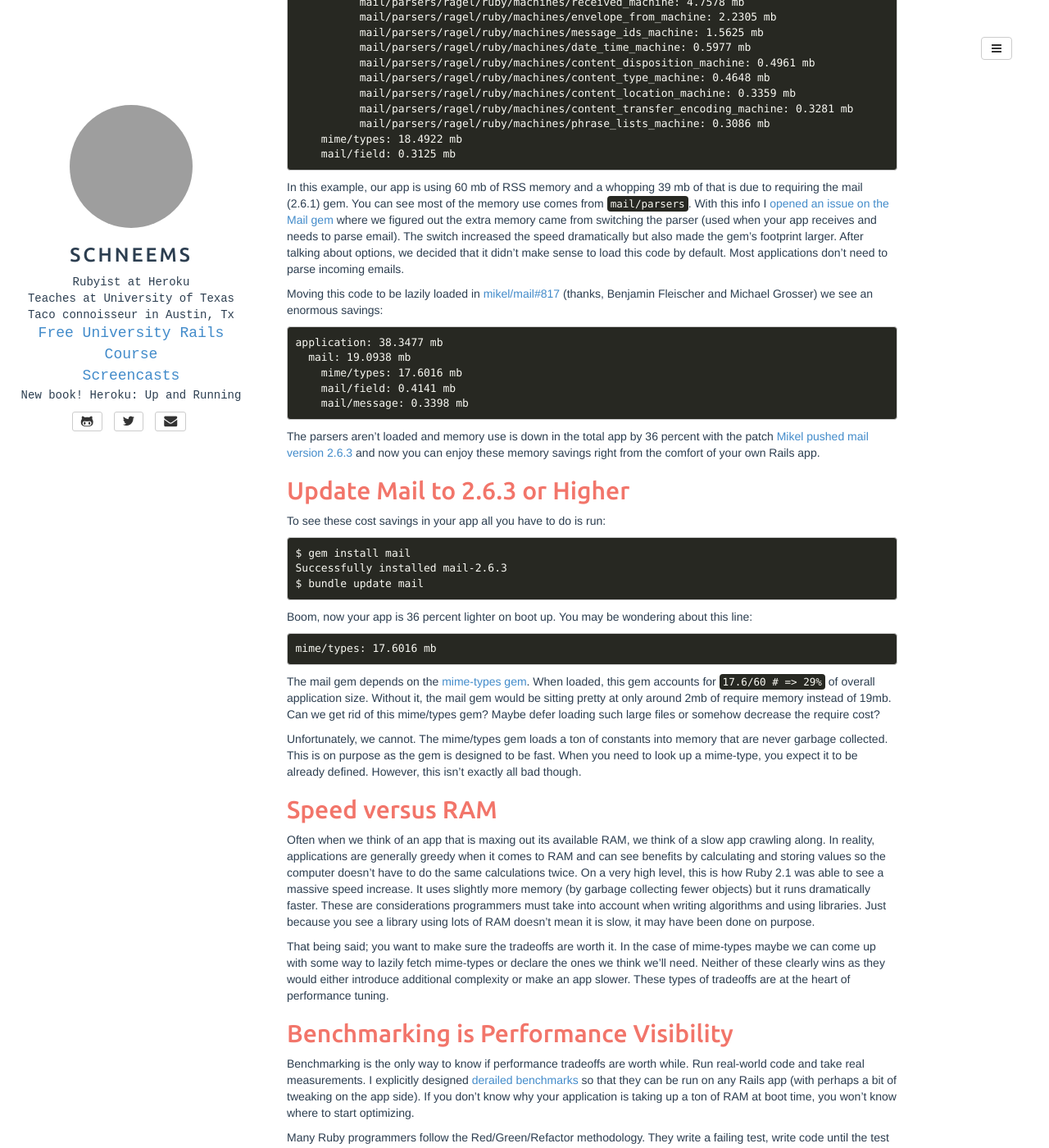
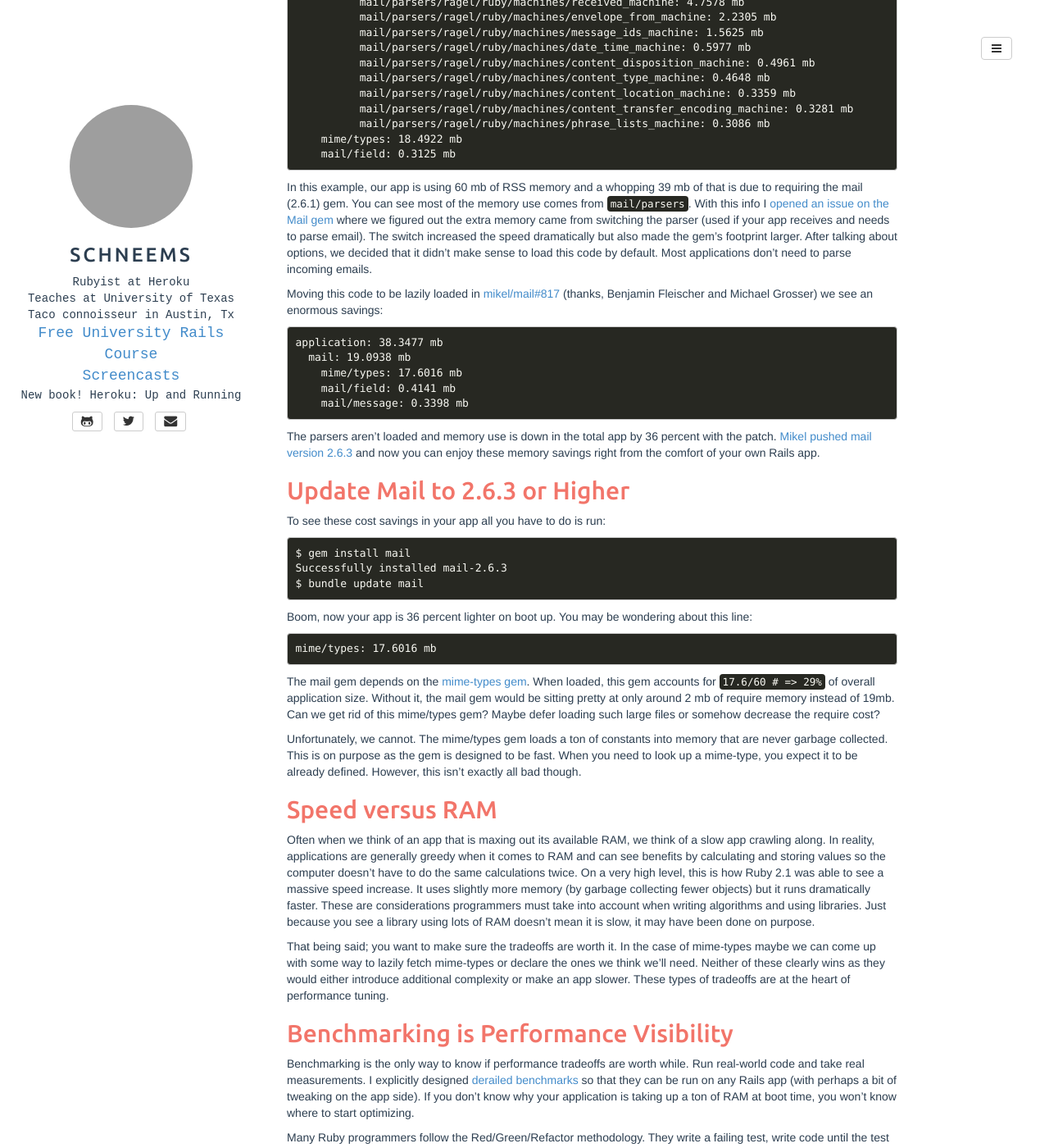
Before and after one commit to schneems/schneems, a Jekyll site: the page built from _posts/2014-11-07-i-ram-what-i-ram.md, in a window 1280 px wide and 1400 px high, scrolled down 587 px. Shown: the whole window at 82% size. Built offline with Jekyll 4.4.1, drawn with Linux system fonts in a browser that asks for light colours; Markdown is read by kramdown in place of the engine named in the settings; some of the changed text lies outside the part shown; grey boxes are pictures that could not be loaded.

Commit message:
minor fixes

````diff
--- a/_posts/2014-11-07-i-ram-what-i-ram.md
+++ b/_posts/2014-11-07-i-ram-what-i-ram.md
@@ -36,7 +36,7 @@ application: 60.8242 mb
     mail/field: 0.3125 mb
 ```
 
-In this example, our app is using 60 mb of RSS memory and a whopping 39 mb of that is due to requiring the mail (2.6.1) gem. You can see most of the memory use comes from `mail/parsers`. With this info I [opened an issue on the Mail gem](https://github.com/mikel/mail/issues/812) where we figured out the extra memory came from switching the parser (used when your app receives and needs to parse email). The switch increased the speed dramatically but also made the gem's footprint larger. After talking about options, we decided that it didn't make sense to load this code by default. Most applications don't need to parse incoming emails.
+In this example, our app is using 60 mb of RSS memory and a whopping 39 mb of that is due to requiring the mail (2.6.1) gem. You can see most of the memory use comes from `mail/parsers`. With this info I [opened an issue on the Mail gem](https://github.com/mikel/mail/issues/812) where we figured out the extra memory came from switching the parser (used if your app receives and needs to parse email). The switch increased the speed dramatically but also made the gem's footprint larger. After talking about options, we decided that it didn't make sense to load this code by default. Most applications don't need to parse incoming emails.
 
 Moving this code to be lazily loaded in [mikel/mail#817](https://github.com/mikel/mail/pull/817) (thanks, Benjamin Fleischer and Michael Grosser) we see an enormous savings:
 
@@ -49,7 +49,7 @@ application: 38.3477 mb
     mail/message: 0.3398 mb
 ```
 
-The parsers aren't loaded and memory use is down in the total app by 36 percent with the patch [Mikel pushed mail version 2.6.3](https://github.com/mikel/mail/pull/817#issuecomment-61474145) and now you can enjoy these memory savings right from the comfort of your own Rails app.
+The parsers aren't loaded and memory use is down in the total app by 36 percent with the patch. [Mikel pushed mail version 2.6.3](https://github.com/mikel/mail/pull/817#issuecomment-61474145) and now you can enjoy these memory savings right from the comfort of your own Rails app.
 
 ## Update Mail to 2.6.3 or Higher
 
@@ -67,11 +67,9 @@ Boom, now your app is 36 percent lighter on boot up. You may be wondering about
 mime/types: 17.6016 mb
 ```
 
-The mail gem depends on the [mime-types gem](https://github.com/halostatue/mime-types/). When loaded, this gem accounts for `17.6/60 # => 29%` of overall application size. Without it, the mail gem would be sitting pretty at only around 2mb of require memory instead of 19mb. Can we get rid of this mime/types gem? Maybe defer loading such large files or somehow decrease the require cost?
+The mail gem depends on the [mime-types gem](https://github.com/halostatue/mime-types/). When loaded, this gem accounts for `17.6/60 # => 29%` of overall application size. Without it, the mail gem would be sitting pretty at only around 2 mb of require memory instead of 19mb. Can we get rid of this mime/types gem? Maybe defer loading such large files or somehow decrease the require cost?
 
 Unfortunately, we cannot. The mime/types gem loads a ton of constants into memory that are never garbage collected. This is on purpose as the gem is designed to be fast. When you need to look up a mime-type, you expect it to be already defined. However, this isn't exactly all bad though.
-
-
 
 ## Speed versus RAM
 
@@ -88,4 +86,4 @@ Many Ruby programmers follow the Red/Green/Refactor methodology. They write a fa
 Now here's your homework: upgrade to Mail 2.6.3 or above and start benchmarking your application. For extra credit, you can work with the libraries you use every day to make them faster for everyone! Don't forget to include your benchmark methodology and results.
 
 ---
-If you like high-speed applications, benchmarking Rails or photos of dachshunds follow [@schneems](https://twitter.com/schneems)
+If you like high-speed applications, benchmarking Rails or photos of dachshunds follow [@schneems](https://twitter.com/schneems).
````
Also changed, not shown: other parts of _posts/2014-11-07-i-ram-what-i-ram.md (+1 -1 lines).
